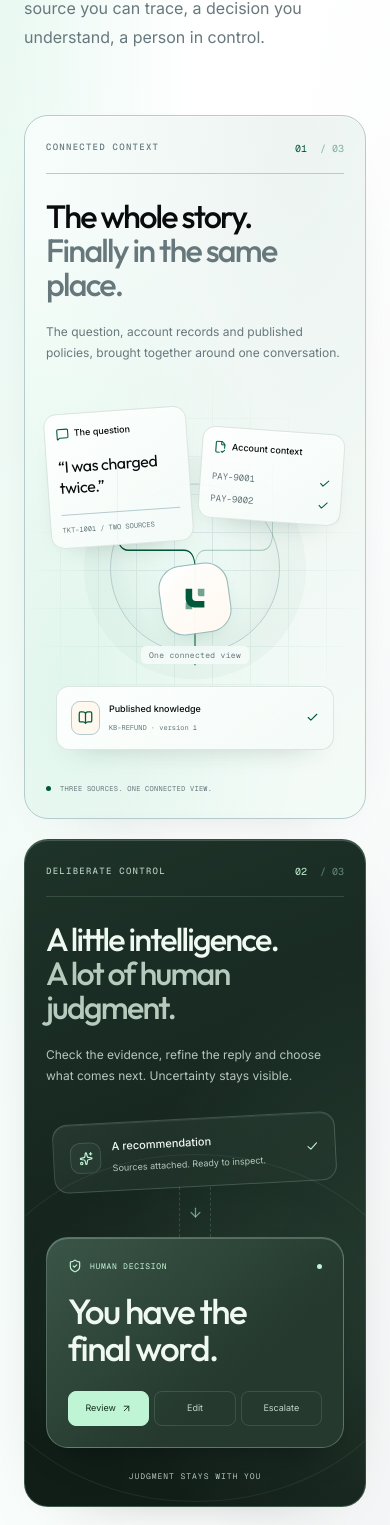
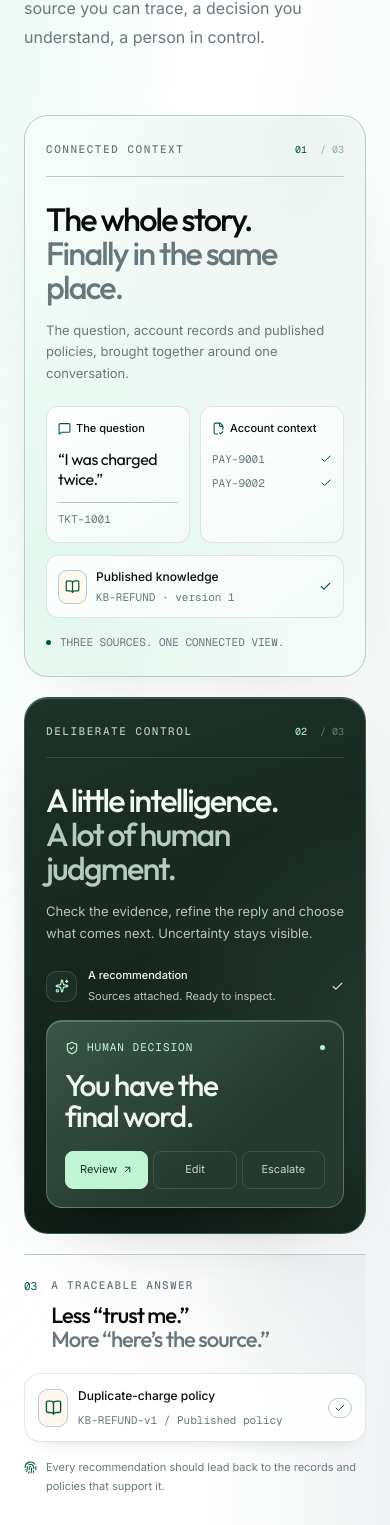
Before and after one commit to rafiferdos/handled, a Next.js app in the folder apps/web/: page / in a window 390 px wide. Shown: the part 2877-4402 px from the top of the page. Built offline with nearby package versions, Linux system fonts and the light colour scheme.

Commit message:
style(web): clarify trust diagrams and compact workflow fallbacks

```diff
--- a/apps/web/components/marketing/trust-panels.tsx
+++ b/apps/web/components/marketing/trust-panels.tsx
@@ -40,7 +40,7 @@ function ContextDiagram() {
           <span>01</span>
         </div>
         <p className="trust-source-quote">“I was charged twice.”</p>
-        <p className="trust-source-id">TKT-1001 / TWO SOURCES</p>
+        <p className="trust-source-id">TKT-1001</p>
       </div>
       <div className="trust-source-sheet trust-source-record">
         <div className="trust-source-sheet-label">
--- a/apps/web/components/marketing/workflow-artwork.tsx
+++ b/apps/web/components/marketing/workflow-artwork.tsx
@@ -121,7 +121,7 @@ export function WorkflowArtwork({
           <BookOpen className="size-3.5" /> PUBLISHED KNOWLEDGE
         </p>
         <p className="workflow-knowledge-title">Duplicate-charge policy</p>
-        <p className="mt-2 font-mono text-[10px] text-muted-foreground">
+        <p className="workflow-knowledge-version mt-2 font-mono text-[11px] text-muted-foreground">
           KB-REFUND · version 1
         </p>
         <span className="workflow-source-status">
--- a/apps/web/components/marketing/workflow-map.tsx
+++ b/apps/web/components/marketing/workflow-map.tsx
@@ -83,16 +83,12 @@ export function WorkflowMap() {
                   <p className="workflow-chapter-detail">{stage.detail}</p>
                   <h3 className="workflow-chapter-title">{stage.title}</h3>
                   <p className="workflow-chapter-copy">{stage.copy}</p>
-                  <div className="workflow-chapter-footer" aria-hidden="true">
-                    <span />
-                    {stage.n} / 04
-                  </div>
                 </div>
               </li>
             ))}
           </ol>
         </WorkflowStory>
-        <p className="mt-6 flex items-center justify-between gap-5 border-t pt-5 font-mono text-[9px] text-muted-foreground">
+        <p className="workflow-section-note mt-6 flex items-center justify-between gap-5 border-t pt-5 font-mono text-[11px] text-muted-foreground">
           <span>CONTEXT → EVIDENCE → JUDGMENT → OUTCOME</span>
           <span className="hidden items-center gap-2 sm:flex">
             <span className="size-1.5 rounded-full bg-signal" />
--- a/apps/web/styles/trust-premium.css
+++ b/apps/web/styles/trust-premium.css
@@ -46,7 +46,7 @@
   color: var(--muted-foreground);
 }
 .trust-premium .trust-chapter-header .eyebrow {
-  font-size: 9px;
+  font-size: 11px;
   letter-spacing: 0.14em;
 }
 .trust-premium .trust-chapter-index {
@@ -155,7 +155,7 @@
   display: flex;
   align-items: center;
   gap: 7px;
-  font-size: 10px;
+  font-size: 11px;
   line-height: 1.4;
   font-weight: 500;
 }
@@ -185,7 +185,7 @@
   border-top: 1px solid var(--trust-line);
   color: var(--muted-foreground);
   font:
-    8px var(--font-mono),
+    11px / 1.5 var(--font-mono),
     monospace;
 }
 .trust-premium .trust-source-payments {
@@ -194,7 +194,7 @@
   margin-top: 17px;
   color: var(--muted-foreground);
   font:
-    9px var(--font-mono),
+    11px / 1.5 var(--font-mono),
     monospace;
 }
 .trust-premium .trust-source-payments > p {
@@ -240,7 +240,7 @@
   background: var(--glass-solid);
   color: var(--muted-foreground);
   font:
-    8px var(--font-mono),
+    11px / 1.5 var(--font-mono),
     monospace;
   letter-spacing: 0.04em;
 }
@@ -269,7 +269,7 @@
   height: 15px;
 }
 .trust-premium .trust-source-knowledge > div > p {
-  font-size: 10px;
+  font-size: 12px;
   font-weight: 500;
 }
 .trust-premium .trust-source-knowledge > div > span {
@@ -277,7 +277,7 @@
   margin-top: 7px;
   color: var(--muted-foreground);
   font:
-    8px var(--font-mono),
+    11px / 1.5 var(--font-mono),
     monospace;
 }
 .trust-premium .trust-source-status {
@@ -295,7 +295,7 @@
   margin-top: 32px;
   color: var(--muted-foreground);
   font:
-    8px var(--font-mono),
+    11px / 1.5 var(--font-mono),
     monospace;
   letter-spacing: 0.04em;
   text-transform: uppercase;
@@ -385,7 +385,7 @@
   display: block;
   margin-top: 6px;
   color: #b5c6bc;
-  font-size: 9px;
+  font-size: 11px;
   line-height: 1.5;
 }
 .trust-premium .trust-recommendation-check {
@@ -424,7 +424,7 @@
   gap: 8px;
   color: #c5f4d8;
   font:
-    8px var(--font-mono),
+    11px / 1.5 var(--font-mono),
     monospace;
   letter-spacing: 0.09em;
   text-transform: uppercase;
@@ -464,7 +464,7 @@
   border: 1px solid #deffec21;
   border-radius: 8px;
   color: #c4d5ca;
-  font-size: 9px;
+  font-size: 11px;
 }
 .trust-premium .trust-decision-option-active {
   background: #bff5d4;
@@ -479,7 +479,7 @@
   margin-top: 23px;
   color: #b5c6bc;
   font:
-    8px var(--font-mono),
+    11px / 1.5 var(--font-mono),
     monospace;
   letter-spacing: 0.12em;
   text-align: center;
@@ -487,9 +487,11 @@
 }
 .trust-premium .trust-provenance-panel {
   padding-block: 32px;
-  background:
-    radial-gradient(ellipse at 100% 0%, var(--glass-ambient), transparent 60%),
-    var(--glass-sheet);
+  border-inline: 0;
+  border-bottom: 0;
+  border-radius: 0;
+  background: transparent;
+  box-shadow: none;
 }
 .trust-premium .trust-provenance-content {
   display: grid;
@@ -499,23 +501,19 @@
 }
 .trust-premium .trust-provenance-heading {
   display: flex;
-  align-items: center;
-  gap: 22px;
+  align-items: flex-start;
+  gap: 16px;
   min-width: 0;
 }
 .trust-premium .trust-provenance-number {
-  color: transparent;
-  -webkit-text-stroke: 1px color-mix(in oklch, var(--signal) 38%, transparent);
-  font-family: var(--font-heading);
-  font-size: 76px;
-  line-height: 1;
-  font-weight: 500;
-  letter-spacing: -0.08em;
+  margin-top: 1px;
+  color: var(--signal);
+  font: 11px / 1.5 var(--font-mono), monospace;
 }
 .trust-premium .trust-provenance-heading .eyebrow {
   margin-bottom: 14px;
   color: var(--muted-foreground);
-  font-size: 8px;
+  font-size: 11px;
   letter-spacing: 0.12em;
 }
 .trust-premium .trust-provenance-heading h3 {
@@ -563,7 +561,7 @@
   min-width: 0;
 }
 .trust-premium .trust-evidence-title > p {
-  font-size: 11px;
+  font-size: 12px;
   font-weight: 500;
 }
 .trust-premium .trust-evidence-title > span {
@@ -571,7 +569,7 @@
   margin-top: 7px;
   color: var(--muted-foreground);
   font:
-    8px / 1.5 var(--font-mono),
+    11px / 1.5 var(--font-mono),
     monospace;
 }
 .trust-premium .trust-evidence-badge {
@@ -580,7 +578,7 @@
   border-color: var(--trust-line);
   padding: 5px 7px;
   color: var(--signal);
-  font-size: 8px;
+  font-size: 11px;
 }
 .trust-premium .trust-evidence-badge > svg {
   width: 11px;
@@ -673,74 +671,128 @@
     font-size: clamp(30px, 8.3vw, 42px);
   }
   .trust-premium .trust-panel-description {
-    font-size: 12px;
+    margin-top: 16px;
+    font-size: 13px;
+    line-height: 1.65;
   }
   .trust-premium .trust-source-scene {
-    margin-top: 25px;
-    padding-inline: 1px;
-    gap: 19px 10px;
+    margin-top: 22px;
+    padding: 0;
+    gap: 12px 10px;
+  }
+  .trust-premium .trust-source-grid,
+  .trust-premium .trust-source-orbit,
+  .trust-premium .trust-source-connectors,
+  .trust-premium .trust-source-center {
+    display: none;
   }
   .trust-premium .trust-source-sheet {
-    padding: 13px 11px;
-    border-radius: 13px;
+    padding: 14px 11px;
+    border-radius: 12px;
+    box-shadow: none;
+  }
+  .trust-premium .trust-source-question,
+  .trust-premium .trust-source-record {
+    align-self: stretch;
+    margin-top: 0;
+    transform: none;
   }
   .trust-premium .trust-source-sheet-label {
     gap: 5px;
-    font-size: 9px;
+    align-items: flex-start;
+    font-size: 11px;
+  }
+  .trust-premium .trust-source-sheet-label > svg {
+    margin-top: 1px;
   }
   .trust-premium .trust-source-sheet-label > span {
     display: none;
   }
   .trust-premium .trust-source-id {
-    font-size: 7px;
+    margin-top: 12px;
+    padding-top: 8px;
   }
   .trust-premium .trust-source-quote {
+    margin-top: 12px;
     font-size: 16px;
   }
+  .trust-premium .trust-source-payments {
+    gap: 8px;
+    margin-top: 14px;
+  }
   .trust-premium .trust-source-knowledge {
-    width: 94%;
+    width: 100%;
     gap: 9px;
-    padding: 14px;
+    padding: 12px 11px;
+    margin-top: 0;
   }
   .trust-premium .trust-source-knowledge-icon {
     width: 29px;
     height: 34px;
   }
   .trust-premium .trust-source-knowledge > div > p {
-    font-size: 9px;
+    font-size: 12px;
   }
   .trust-premium .trust-source-knowledge > div > span {
-    font-size: 7px;
-  }
-  .trust-premium .trust-source-orbit {
-    width: 170px;
+    margin-top: 4px;
+    font-size: 11px;
   }
   .trust-premium .trust-context-caption {
-    margin-top: 26px;
-    font-size: 7px;
+    margin-top: 16px;
+    font-size: 11px;
+    letter-spacing: 0;
   }
   .trust-premium .trust-decision-scene {
-    margin-top: 32px;
+    margin-top: 24px;
+  }
+  .trust-premium .trust-decision-halo,
+  .trust-premium .trust-decision-bridge,
+  .trust-premium .trust-decision-caption {
+    display: none;
+  }
+  .trust-premium .trust-recommendation {
+    width: 100%;
+    margin-bottom: 16px;
+    padding: 0;
+    border: 0;
+    border-radius: 0;
+    background: transparent;
+    box-shadow: none;
+    transform: none;
+  }
+  .trust-premium .trust-recommendation > div > span {
+    margin-top: 4px;
   }
   .trust-premium .trust-decision-card {
-    padding: 21px;
+    padding: 18px;
+    border-radius: 16px;
   }
   .trust-premium .trust-decision-title {
-    font-size: 35px;
+    margin-top: 14px;
+    font-size: 30px;
+  }
+  .trust-premium .trust-decision-options {
+    margin-top: 18px;
+  }
+  .trust-premium .trust-provenance-panel {
+    padding: 22px 0 0;
+    border-radius: 0;
+  }
+  .trust-premium .trust-provenance-content {
+    gap: 22px;
   }
   .trust-premium .trust-provenance-heading {
     align-items: flex-start;
     gap: 14px;
   }
   .trust-premium .trust-provenance-number {
-    font-size: 53px;
+    font-size: 11px;
   }
   .trust-premium .trust-provenance-heading h3 {
     font-size: clamp(22px, 5.5vw, 29px);
   }
   .trust-premium .trust-provenance-heading .eyebrow {
-    margin-top: 3px;
-    margin-bottom: 12px;
+    margin-bottom: 10px;
   }
   .trust-premium .trust-evidence-document {
     gap: 10px;
@@ -751,10 +803,10 @@
     height: 38px;
   }
   .trust-premium .trust-evidence-title > p {
-    font-size: 10px;
+    font-size: 12px;
   }
   .trust-premium .trust-evidence-title > span {
-    font-size: 7px;
+    font-size: 11px;
   }
   .trust-premium .trust-evidence-badge {
     padding: 5px;
--- a/apps/web/styles/workflow-story.css
+++ b/apps/web/styles/workflow-story.css
@@ -12,39 +12,34 @@
     radial-gradient(ellipse at 0 85%, var(--glass-silver), transparent 40%);
 }
 .workflow-story {
-  margin-top: 3.5rem;
+  margin-top: 2.5rem;
 }
 .workflow-steps {
   display: grid;
-  gap: 1rem;
+  gap: 0 2rem;
 }
 .workflow-step-card {
   position: relative;
+  display: grid;
+  grid-template-columns: 2rem minmax(0, 1fr);
+  column-gap: 1rem;
   height: 100%;
-  padding: 1.75rem;
-  border: 1px solid var(--glass-line);
-  border-radius: 1.5rem;
-  background:
-    linear-gradient(145deg, var(--glass-glint), transparent 45%) 0 0 / 100% 1px
-      no-repeat,
-    color-mix(in oklab, var(--glass-sheet) 80%, transparent);
+  padding: 1.5rem 0;
+  border-top: 1px solid var(--glass-line);
 }
 .workflow-chapter-heading {
-  display: flex;
-  align-items: start;
-  justify-content: space-between;
-  gap: 1rem;
-  margin-bottom: 2rem;
+  display: contents;
 }
 .workflow-chapter-number {
-  font-family: var(--font-heading), sans-serif;
-  font-size: 4rem;
-  font-weight: 500;
-  line-height: 0.85;
-  letter-spacing: -0.08em;
+  grid-column: 1;
+  grid-row: 1 / 4;
+  margin-top: 2px;
+  color: var(--signal);
+  font: 12px / 1.5 var(--font-mono), monospace;
+  -webkit-text-stroke: 0;
 }
 .workflow-chapter-icon {
-  display: grid;
+  display: none;
   place-items: center;
   width: 2.75rem;
   height: 2.75rem;
@@ -53,45 +48,31 @@
   color: var(--signal);
 }
 .workflow-chapter-detail {
-  margin-bottom: 0.9rem;
-  color: var(--signal);
+  grid-column: 2;
+  margin-bottom: 0.65rem;
+  color: var(--muted-foreground);
   font:
-    9px var(--font-mono),
+    11px / 1.5 var(--font-mono),
     monospace;
-  letter-spacing: 0.07em;
+  letter-spacing: 0.02em;
   text-transform: uppercase;
 }
 .workflow-chapter-title {
-  max-width: 8ch;
+  grid-column: 2;
   font-family: var(--font-heading), sans-serif;
-  font-size: clamp(2.3rem, 3.2vw, 3.8rem);
+  font-size: 2rem;
   font-weight: 500;
   line-height: 1.02;
   letter-spacing: -0.055em;
   text-wrap: balance;
 }
 .workflow-chapter-copy {
+  grid-column: 2;
   max-width: 23rem;
-  margin-top: 1.25rem;
+  margin-top: 0.75rem;
   color: var(--muted-foreground);
-  font-size: 0.95rem;
-  line-height: 1.8;
-}
-.workflow-chapter-footer {
-  display: flex;
-  align-items: center;
-  gap: 0.75rem;
-  margin-top: 2rem;
-  color: var(--muted-foreground);
-  font:
-    8px var(--font-mono),
-    monospace;
-  letter-spacing: 0.12em;
-}
-.workflow-chapter-footer span {
-  width: 2rem;
-  height: 1px;
-  background: var(--signal);
+  font-size: 14px;
+  line-height: 1.65;
 }
 .workflow-scene-shell {
   display: none;
@@ -153,7 +134,7 @@
   gap: 1rem;
   color: var(--muted-foreground);
   font:
-    7px var(--font-mono),
+    10px var(--font-mono),
     monospace;
   letter-spacing: 0.08em;
 }
@@ -173,7 +154,7 @@
   opacity: 0;
   color: var(--signal);
   font:
-    8px var(--font-mono),
+    10px var(--font-mono),
     monospace;
   letter-spacing: 0.1em;
 }
@@ -196,7 +177,7 @@
   --glass-inset-fill: color-mix(in oklab, var(--glass-solid) 97%, transparent);
   --glass-sheet: color-mix(in oklab, var(--glass-solid) 98%, transparent);
   position: absolute;
-  padding: 1.5rem;
+  padding: 1.25rem;
   border: 1px solid var(--glass-line);
   border-radius: 1.2rem;
   box-shadow:
@@ -209,9 +190,9 @@
   gap: 0.5rem;
   color: var(--muted-foreground);
   font:
-    8px var(--font-mono),
+    11px / 1.4 var(--font-mono),
     monospace;
-  letter-spacing: 0.07em;
+  letter-spacing: 0.02em;
 }
 .workflow-art-label svg {
   flex: none;
@@ -241,7 +222,8 @@
   padding-top: 1rem;
   border-top: 1px solid var(--glass-line);
   color: var(--muted-foreground);
-  font-size: 9px;
+  font-size: 11px;
+  line-height: 1.5;
 }
 .workflow-ticket-person span {
   display: grid;
@@ -274,7 +256,8 @@
   padding-top: 0.8rem;
   border-top: 1px solid var(--glass-line);
   color: var(--muted-foreground);
-  font-size: 9px;
+  font-size: 11px;
+  line-height: 1.5;
 }
 .workflow-knowledge {
   top: 55%;
@@ -294,7 +277,7 @@
   margin-top: 1rem;
   color: var(--signal);
   font:
-    9px var(--font-mono),
+    11px / 1.5 var(--font-mono),
     monospace;
 }
 .workflow-decision {
@@ -317,7 +300,7 @@
   flex-wrap: wrap;
   gap: 0.5rem;
   margin-top: 1.25rem;
-  font-size: 10px;
+  font-size: 11px;
 }
 .workflow-receipt {
   left: 13%;
@@ -343,9 +326,9 @@
 }
 .workflow-receipt-label {
   font:
-    8px/1.5 var(--font-mono),
+    10px / 1.5 var(--font-mono),
     monospace;
-  letter-spacing: 0.12em;
+  letter-spacing: 0.06em;
 }
 .workflow-receipt-title {
   margin-top: 0.75rem;
@@ -360,12 +343,12 @@
   margin-top: 1.25rem;
   padding-top: 0.875rem;
   border-top: 1px solid #15332226;
-  font-size: 10px;
+  font-size: 11px;
   line-height: 1.4;
 }
 .workflow-receipt-note {
   margin-top: 1.125rem;
-  font-size: 8px;
+  font-size: 11px;
   line-height: 1.5;
   opacity: 0.7;
 }
@@ -391,7 +374,7 @@
   justify-content: space-between;
   gap: 0.5rem;
   font:
-    8px var(--font-mono),
+    10px var(--font-mono),
     monospace;
   letter-spacing: 0.1em;
   color: var(--muted-foreground);
@@ -470,6 +453,7 @@
     padding-bottom: 0;
   }
   .workflow-step-card {
+    display: block;
     width: 100%;
     height: auto;
     padding: 1.5rem 0;
@@ -478,22 +462,56 @@
     background: none;
   }
   .workflow-chapter-number {
+    margin-top: 0;
+    color: transparent;
+    font-family: var(--font-heading), sans-serif;
     font-size: clamp(4.5rem, 6vw, 6rem);
+    font-weight: 500;
+    line-height: 0.85;
+    letter-spacing: -0.08em;
+    -webkit-text-stroke: 1px color-mix(in oklch, var(--signal) 48%, transparent);
   }
   .workflow-chapter-heading {
+    display: flex;
+    align-items: start;
+    justify-content: space-between;
+    gap: 1rem;
     margin-bottom: 2.25rem;
   }
   .workflow-chapter-icon {
+    display: grid;
     margin-top: 0.25rem;
   }
+  .workflow-chapter-detail {
+    margin-bottom: 0.9rem;
+    color: var(--signal);
+  }
   .workflow-chapter-title {
-    font-size: clamp(2.8rem, 3.7vw, 3.9rem);
+    font-size: clamp(2.6rem, 3.4vw, 3.65rem);
+  }
+  .workflow-chapter-copy {
+    margin-top: 1.25rem;
+    font-size: 15px;
+    line-height: 1.8;
   }
   .workflow-scene-shell {
     display: block;
     position: sticky;
     top: 112px;
     height: min(640px, calc(100svh - 144px));
+  }
+}
+@media (min-width: 1024px) and (min-height: 700px) and (max-height: 800px) and (hover: hover) and (pointer: fine) {
+  .workflow-receipt-mark {
+    width: 1.75rem;
+    height: 1.75rem;
+    margin-bottom: 0.75rem;
+  }
+  .workflow-receipt-title {
+    font-size: 1.875rem;
+  }
+  .workflow-receipt-note {
+    margin-top: 0.875rem;
   }
 }
 @keyframes workflow-rail-fill {
@@ -536,6 +554,7 @@
 @media (prefers-reduced-motion: reduce) {
   .workflow-story {
     display: block;
+    margin-top: 2.5rem;
   }
   .workflow-steps {
     display: grid;
@@ -552,18 +571,40 @@
     padding: 0;
   }
   .workflow-step-card {
+    display: grid;
     height: 100%;
-    padding: 1.75rem;
-    border: 1px solid var(--glass-line);
-    border-radius: 1.5rem;
-    background: var(--glass-sheet);
+    padding: 1.5rem 0;
+    border: 0;
+    border-top: 1px solid var(--glass-line);
+    border-radius: 0;
+    background: none;
     animation: none;
   }
   .workflow-chapter-number {
-    font-size: 4rem;
+    margin-top: 2px;
+    color: var(--signal);
+    font: 12px / 1.5 var(--font-mono), monospace;
+    letter-spacing: normal;
+    -webkit-text-stroke: 0;
+  }
+  .workflow-chapter-heading {
+    display: contents;
+    margin-bottom: 0;
+  }
+  .workflow-chapter-icon {
+    display: none;
+  }
+  .workflow-chapter-detail {
+    margin-bottom: 0.65rem;
+    color: var(--muted-foreground);
   }
   .workflow-chapter-title {
-    font-size: 2.5rem;
+    font-size: 2rem;
+  }
+  .workflow-chapter-copy {
+    margin-top: 0.75rem;
+    font-size: 14px;
+    line-height: 1.65;
   }
   .workflow-scene-shell {
     display: none;
@@ -574,10 +615,16 @@
     grid-template-columns: 1fr;
   }
   .workflow-chapter-title {
-    max-width: none;
+    font-size: 1.875rem;
   }
-  .workflow-chapter-heading {
-    margin-bottom: 1.75rem;
+  .workflow-step-card {
+    grid-template-columns: 1.5rem minmax(0, 1fr);
+    column-gap: 0.75rem;
+    padding-block: 1.25rem;
+  }
+  .workflow-section-note {
+    font-size: 10px;
+    line-height: 1.6;
   }
 }
 @media (forced-colors: active) {
```
